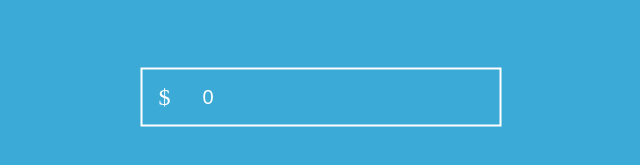
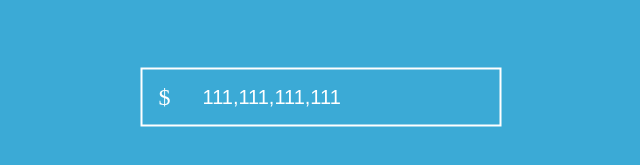
Before and after one commit to VolodymyrBuzinov/currency-input, a React (Create React App) app: page / in a window 1280 px wide. Shown: the part 303-468 px from the top of the page, without its empty margins (319-959 px from the left). Built offline with nearby package versions, Linux system fonts and the light colour scheme.

Commit message:
add blur and default value prop

```diff
--- a/src/App.tsx
+++ b/src/App.tsx
@@ -3,12 +3,15 @@ import "assets/index.scss";
 import { useCurrencyInput } from "components/CurrencyInput/useCurrencyInput";
 
 function App() {
-  const { val, onChange, currencySymbol } = useCurrencyInput();
+  const { val, onChange, currencySymbol, onBlur } = useCurrencyInput({
+    defaultValue: 111111111111 as any,
+  });
 
   return (
     <div className="App">
       <CurrencyInput
-        changeCallback={onChange}
+        onChange={onChange}
+        onBlur={onBlur}
         value={val}
         currencySymbol={currencySymbol}
       />
--- a/src/components/CurrencyInput/CurrencyInput.tsx
+++ b/src/components/CurrencyInput/CurrencyInput.tsx
@@ -1,27 +1,18 @@
-import { FC } from "react";
+import { FC, InputHTMLAttributes } from "react";
 
-interface iCurrencyInput {
-  value: string;
-  changeCallback: (e: React.ChangeEvent<HTMLInputElement>) => void;
+interface iCurrencyInput extends InputHTMLAttributes<HTMLInputElement> {
   currencySymbol: string;
 }
 
 export const CurrencyInput: FC<iCurrencyInput> = ({
-  changeCallback,
-  value,
   currencySymbol,
+  ...rest
 }) => {
   return (
     <div className="CurrencyInput-wrap">
       <div className="CurrencyInput-content">
         <p className="CurrencyInput-symbol">{currencySymbol}</p>
-        <input
-          autoFocus
-          value={value}
-          className="CurrencyInput"
-          type="text"
-          onChange={changeCallback}
-        />
+        <input {...rest} className="CurrencyInput" type="text" />
       </div>
     </div>
   );
--- a/src/components/CurrencyInput/useCurrencyInput.ts
+++ b/src/components/CurrencyInput/useCurrencyInput.ts
@@ -1,11 +1,25 @@
-import { useState } from "react";
+import { useEffect, useState } from "react";
 
-export const useCurrencyInput = () => {
+interface iUseCurrencyInput {
+  defaultValue?: number;
+}
+
+export const useCurrencyInput = ({ defaultValue }: iUseCurrencyInput) => {
   const centsSeparator = ".";
   const currencySymbol = "$";
   const groupSeparator = ",";
   const [val, setVal] = useState("0");
   const [numericVal, setNumericVal] = useState(0);
+
+  useEffect(() => {
+    if (!defaultValue) return;
+    const validNumber = !isNaN(defaultValue) && !Array.isArray(defaultValue);
+    const newVal = validNumber
+      ? makeLocaleString(defaultValue.toString())
+      : "0";
+    setVal(newVal);
+    setNumericVal(makeNumberValue(newVal));
+  }, []);
 
   const cutAllButDigits = (val: string) => val.replace(/\D/g, "");
 
@@ -52,6 +66,8 @@ export const useCurrencyInput = () => {
     });
   };
 
+  const onBlur = () => setVal(Intl.NumberFormat("en-US").format(numericVal));
+
   const onChange = (e: React.ChangeEvent<HTMLInputElement>) => {
     let value = e.target.value;
     const target = e.target;
@@ -88,5 +104,6 @@ export const useCurrencyInput = () => {
     currencySymbol,
     val,
     numericVal,
+    onBlur,
   };
 };
```
